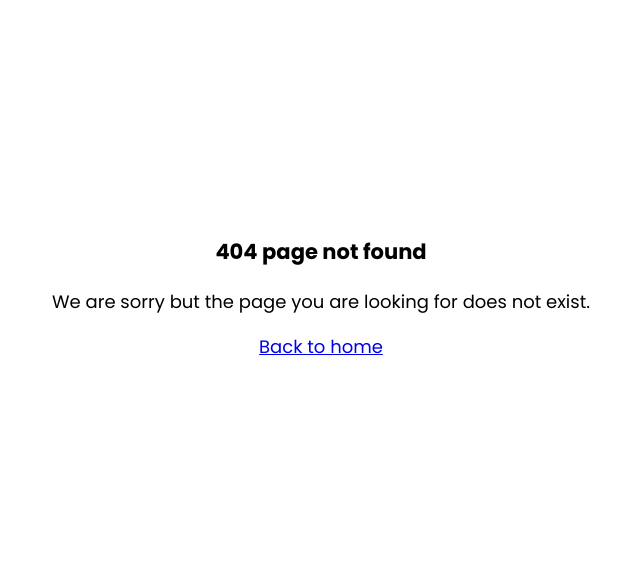
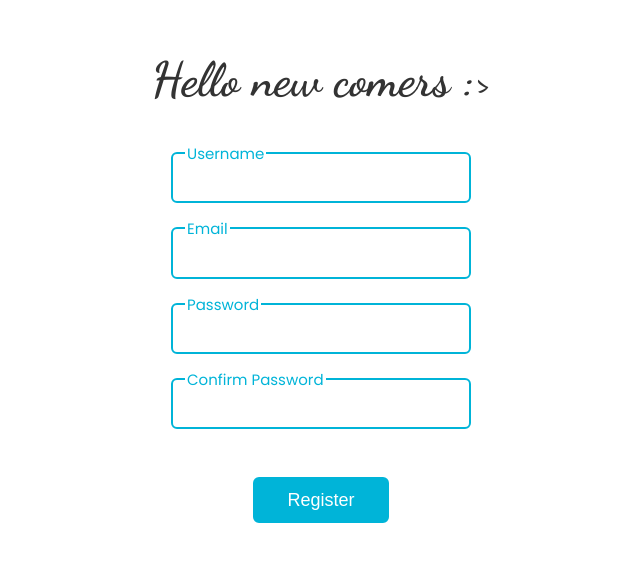
Before and after one commit to huynonstop/chat-app-ws, a React (Create React App) app in the folder packages/client/: page /signup in a window 1280 px wide. Before the commit this address had no page. Shown: the part 113-674 px from the top of the page, without its empty margins (319-959 px from the left). Built offline with nearby package versions, Linux system fonts and the light colour scheme.

Commit message:
front-end

```diff
--- a/packages/client/src/App.jsx
+++ b/packages/client/src/App.jsx
@@ -6,6 +6,7 @@ import { authState } from './store/state';
 import ChatPage from './pages/ChatPage';
 import LoginPage from './pages/LoginPage';
 import LoadingPage from './pages/LoadingPage';
+import SignUpPage from './pages/SignUpPage';
 import Logout from './components/Logout';
 import NotFound from './pages/404';
 
@@ -46,10 +47,10 @@ const App = () => {
         ) : (
           <>
             <LoginPage path="/login" />
+            <SignUpPage path="/signup" />
             <Redirect from="/" to="/login" noThrow />
           </>
         )}
-        <LoadingPage path="/loading" />
         <NotFound default />
       </Router>
     </div>
--- a/packages/client/src/components/Loading.jsx
+++ b/packages/client/src/components/Loading.jsx
@@ -1,15 +1,10 @@
-import React from 'react';
+// import React from 'react';
+import { ReactComponent as HeartLoading } from '../svg/loading-heart.svg';
 
 const Loading = () => (
-  <svg width="157px" height="126px" viewBox="0 0 157 126">
-    <g id="Page-1" stroke="none" strokeWidth="1" fill="none" fillRule="evenodd">
-      <g id="Desktop" transform="translate(-267.000000, -301.000000)" stroke="#000000" strokeWidth="20">
-        <g id="Heart-Group" transform="translate(278.000000, 311.000000)">
-          <path d="M66.6562543,13.6106531 C115.669926,-30.8795812 193.14986,44.3686482 66.6562543,104.323088 C-54.0630308,44.3686482 16.35352,-31.3170812 66.6562543,13.6106531 Z" id="heart" />
-        </g>
-      </g>
-    </g>
-  </svg>
+  HeartLoading
 );
 
 export default Loading;
+
+export { HeartLoading };
--- a/packages/client/src/components/Login.jsx
+++ b/packages/client/src/components/Login.jsx
@@ -2,8 +2,8 @@ import React from 'react';
 import { Link } from '@reach/router';
 
 export default ({ onSubmit, formState: { username, password }, onChange }) => (
-  <form className="login-form" onSubmit={onSubmit}>
-    <h1>login RamChat</h1>
+  <form className="form login-form" onSubmit={onSubmit}>
+    <h1>RamChat</h1>
     <label className="form-input" htmlFor="username">
       <span>Username</span>
       <input type="name" id="username" value={username} onChange={onChange} />
@@ -14,7 +14,7 @@ export default ({ onSubmit, formState: { username, password }, onChange }) => (
     </label>
     <div className="d-flex w-100 justify-content-evenly mt-3">
       <button className="btn btn-main " type="submit">Login</button>
-      <Link className="btn btn-sub" to="/signup">SignUp</Link>
+      <Link className="btn btn-sub" to="/signup">JoinUs</Link>
     </div>
   </form>
 );
--- /dev/null
+++ b/packages/client/src/components/SignUp.jsx
@@ -0,0 +1,30 @@
+import React from 'react';
+
+export default ({
+  onSubmit, formState: {
+    username, password, confirmPassword, email,
+  }, onChange,
+}) => (
+  <form className="form signUp-form" onSubmit={onSubmit}>
+    <h1>Hello new comers :&gt;</h1>
+    <label className="form-input" htmlFor="username">
+      <span>Username</span>
+      <input autoComplete="off" type="name" id="username" value={username} onChange={onChange} />
+    </label>
+    <label className="form-input" htmlFor="email">
+      <span>Email</span>
+      <input autoComplete="off" type="email" id="email" value={email} onChange={onChange} />
+    </label>
+    <label className="form-input" htmlFor="confirmPassword">
+      <span>Password</span>
+      <input autoComplete="off" type="password" id="confirmPassword" value={confirmPassword} onChange={onChange} />
+    </label>
+    <label className="form-input" htmlFor="password">
+      <span>Confirm Password</span>
+      <input autoComplete="off" type="password" id="password" value={password} onChange={onChange} />
+    </label>
+    <div className="d-flex w-100 justify-content-evenly mt-3">
+      <button className="btn btn-main" type="submit">Register</button>
+    </div>
+  </form>
+);
--- a/packages/client/src/index.css
+++ b/packages/client/src/index.css
@@ -51,6 +51,10 @@ code {
 * {
   box-sizing: border-box;
   scroll-behavior: smooth;
+}
+
+.app {
+  position: relative;
 }
 
 .page {
@@ -232,6 +236,20 @@ code {
   border-radius: 10px;
 }
 
+.absolute {
+  position: absolute;
+}
+
+.page.absolute {
+  left: 0;
+  top: 0;
+  z-index: 100000;
+}
+
+.bg-white {
+  background-color: white;
+}
+
 header {
   display: flex;
   position: relative;
@@ -311,6 +329,10 @@ header {
   margin-top: 3rem;
 }
 
+.mt-1 {
+  margin-top: 1rem;
+}
+
 .flex-1\/4-lg {
   flex: 1 0 25%;
   max-width: 25%;
@@ -325,20 +347,34 @@ header {
   margin-right: 1rem;
 }
 
-.login-form {
+.form {
   user-select: none;
   display: flex;
   flex-direction: column;
   justify-content: center;
   align-items: center;
+  border-radius: 1rem;
+}
+
+.signUp-form {
+  font-size: 1.5rem;
+  border: 2px solid white;
+  padding: 4rem;
+  background-color: white;
+}
+
+.signUp-form h1 {
+  color: #333;
+}
+
+.login-form {
   font-size: 1.5rem;
   border: 2px solid #00b4d8;
   padding: 4rem;
-  border-radius: 3rem;
   background-color: white;
 }
 
-.login-form h1 {
+.form h1 {
   font-family: 'Dancing Script', serif;
   margin-top: 0;
   font-size: 4rem;
@@ -347,15 +383,22 @@ header {
 .form-input {
   font-family: 'Poppins', sans-serif;
   position: relative;
-  color: #00b4d8;
   transition: 0.2s all;
   cursor: text;
   display: block;
   width: 300px;
-  padding: 0.5rem;
+  border-radius: 0.5rem;
+  margin: 1rem auto;
+}
+
+.login-form .form-input {
+  color: #00b4d8;
   border: 2px solid #00b4d8;
-  border-radius: 6px;
-  margin: 1rem 0px;
+}
+
+.signUp-form .form-input {
+  color: #00b4d8;
+  border: 2px solid #00b4d8;
 }
 
 .form-input input {
@@ -364,23 +407,24 @@ header {
   outline: none;
   box-shadow: none;
   color: #333;
-  border-radius: 0.5rem;
+  border-radius: 1rem;
   font-size: 2rem;
+  padding: 0.8rem;
 }
 
 .form-input span {
   position: absolute;
-  background-color: white;
   padding: 0 2px;
   font-size: 1.25rem;
-  left: 10px;
+  left: 1rem;
   top: -1rem;
+  background-color: white;
 }
 
-.login-form .btn {
-  padding: 0.7rem;
-  flex: 1 0 25%;
-  max-width: 100px;
+.btn {
+  padding: 1rem 0.7rem;
+  flex: 1 0 40%;
+  max-width: 40%;
   border: none;
   outline: none;
   border-radius: 0.5rem;
@@ -388,9 +432,15 @@ header {
   font-size: 1.5rem;
   text-transform: none;
   text-decoration: none;
-  border: solid 2px #00b4d8;
   box-shadow: none;
   text-align: center;
+  line-height: 1.5rem;
+  transform: translateZ(0);
+  backface-visibility: hidden;
+}
+
+.form .btn {
+  border: solid 2px #00b4d8;
 }
 
 .btn-main {
@@ -404,7 +454,7 @@ header {
 }
 
 .btn:hover {
-  transform: scale(1.05);
+  transform: scale(1.1);
 }
 
 .justify-content-evenly {
@@ -413,7 +463,7 @@ header {
 
 button:hover {
   cursor: pointer;
-  box-shadow: 0 0 5px #00b4d8;
+  box-shadow: none;
 }
 
 .p-3 {
@@ -449,3 +499,18 @@ button:hover {
     opacity: 1;
   }
 }
+
+input:-webkit-autofill,
+input:-webkit-autofill:hover,
+input:-webkit-autofill:focus,
+textarea:-webkit-autofill,
+textarea:-webkit-autofill:hover,
+textarea:-webkit-autofill:focus,
+select:-webkit-autofill,
+select:-webkit-autofill:hover,
+select:-webkit-autofill:focus {
+  border: 1px solid transparent;
+  -webkit-text-fill-color: inherit;
+  -webkit-box-shadow: none;
+  transition: background-color 5000s ease-in-out 0s;
+}
--- a/packages/client/src/pages/LoadingPage.jsx
+++ b/packages/client/src/pages/LoadingPage.jsx
@@ -1,11 +1,10 @@
 import React from 'react';
-import Container from '../components/Container';
-import Loading from '../components/Loading';
+import { HeartLoading } from '../components/Loading';
 
-const NotFound = () => (
-  <Container flex className="page">
-    <Loading />
-  </Container>
+const LoadingPage = () => (
+  <div flex className="page absolute bg-white">
+    <HeartLoading />
+  </div>
 );
 
-export default NotFound;
+export default LoadingPage;
--- /dev/null
+++ b/packages/client/src/pages/SignUpPage.jsx
@@ -0,0 +1,59 @@
+import React, { useReducer } from 'react';
+import { navigate } from '@reach/router';
+
+import LoadingPage from './LoadingPage';
+import Container from '../components/Container';
+import SignUp from '../components/SignUp';
+
+const INIT_FORM_STATE = {
+  username: '',
+  email: '',
+  password: '',
+  confirmPassword: '',
+  isLoading: false,
+};
+
+const formReducer = (state, [type, { value, field } = {}]) => {
+  switch (type) {
+    case 'update':
+      return { ...state, [field]: value };
+    case 'reset':
+      return { ...INIT_FORM_STATE };
+    case 'loading':
+      return { ...state, isLoading: true };
+    case 'finishLoading':
+      return { ...state, isLoading: false };
+    default:
+      throw new Error(`Invalid action ${type}`);
+  }
+};
+
+export default () => {
+  const [formState, dispatch] = useReducer(formReducer, INIT_FORM_STATE);
+  const onSubmit = e => {
+    e.preventDefault();
+    // const user = {
+    //   username: 'abc',
+    // };
+    dispatch(['reset']);
+    dispatch(['loading']);
+    setTimeout(() => {
+      dispatch(['finishLoading']);
+      navigate('/login');
+    }, 6000);
+  };
+  const onChange = e => {
+    const { value, id: field } = e.target;
+    dispatch(['update', { value, field }]);
+  };
+  return (
+    <Container
+      flex
+      fluid
+      className="page bg-white"
+    >
+      {formState.isLoading && <LoadingPage />}
+      <SignUp onSubmit={onSubmit} formState={formState} onChange={onChange} />
+    </Container>
+  );
+};
```
Also changed, not shown: packages/client/src/logo.svg (deleted), packages/client/src/svg/loading-heart.svg (added).
